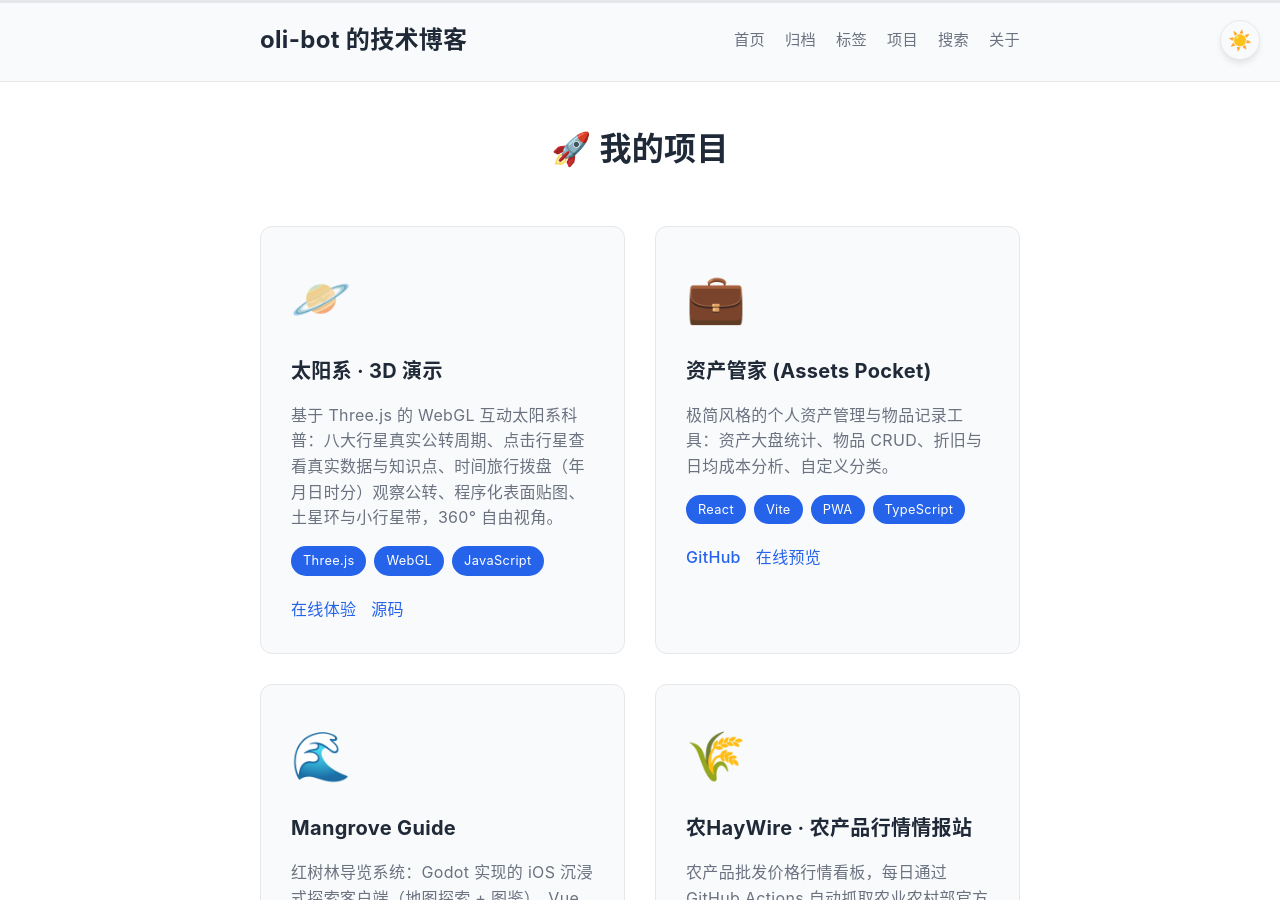
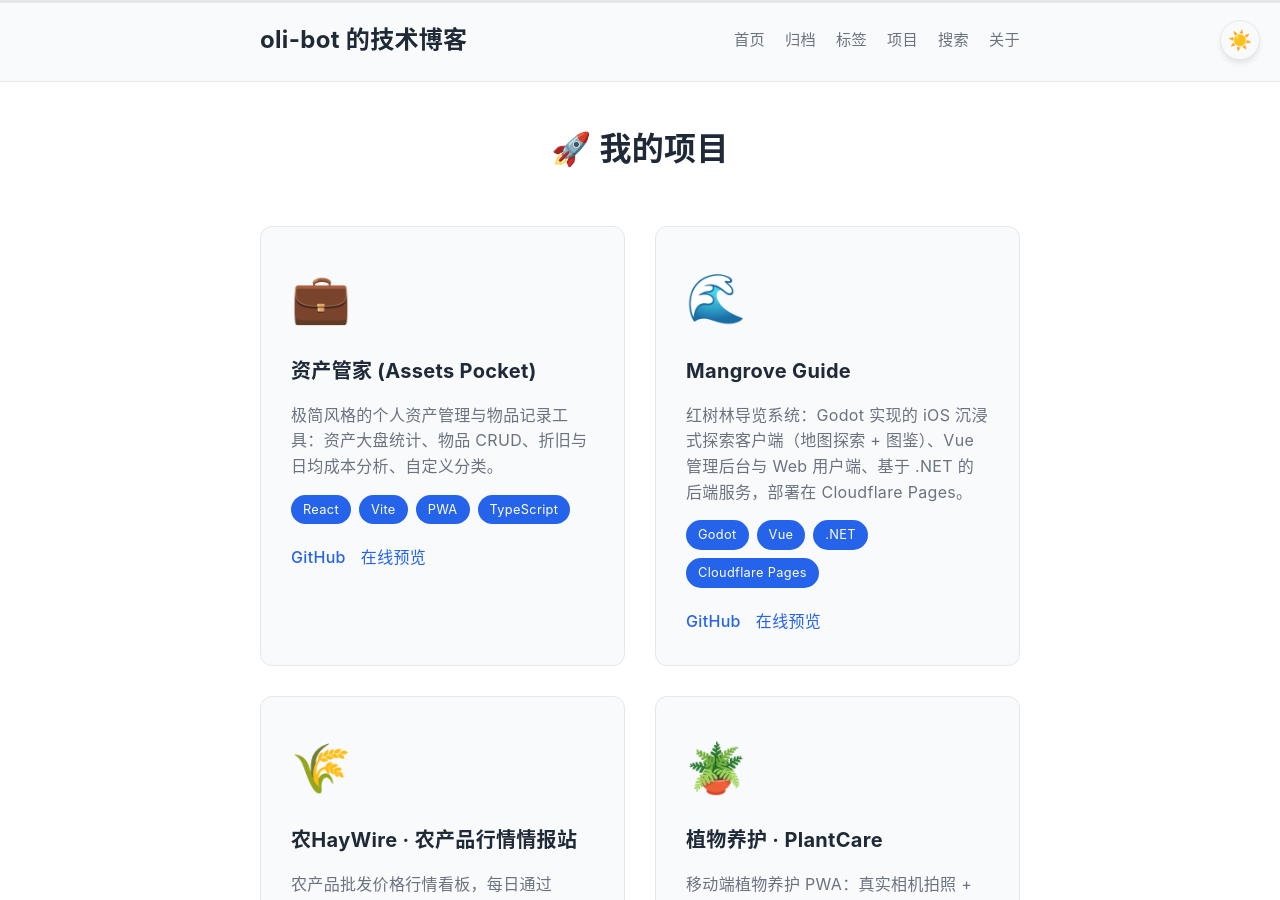
Before and after one commit to oli-bot/oli-bot.github.io, a Jekyll site: the page built from projects.html, in a window 1280 px wide and 900 px high. Built offline with Jekyll 4.4.1, drawn with Linux system fonts in a browser that asks for light colours.

Commit message:
chore: 项目页移除 3D 太阳系演示卡片（纯演示，非正式项目）
Co-Authored-By: Claude <noreply@anthropic.com>

```diff
--- a/projects.html
+++ b/projects.html
@@ -8,21 +8,6 @@ permalink: /projects/
   <h1 class="page-title">🚀 我的项目</h1>
 
   <div class="projects-grid">
-    <article class="project-card">
-      <div class="project-icon">🪐</div>
-      <h3 class="project-title">太阳系 · 3D 演示</h3>
-      <p class="project-description">基于 Three.js 的 WebGL 互动太阳系科普：八大行星真实公转周期、点击行星查看真实数据与知识点、时间旅行拨盘（年月日时分）观察公转、程序化表面贴图、土星环与小行星带，360° 自由视角。</p>
-      <div class="project-tags">
-        <span class="project-tag">Three.js</span>
-        <span class="project-tag">WebGL</span>
-        <span class="project-tag">JavaScript</span>
-      </div>
-      <div class="project-links">
-        <a href="/3d-galaxy.html" class="project-link" target="_blank" rel="noopener noreferrer">在线体验</a>
-        <a href="https://github.com/oli-bot/oli-bot.github.io" class="project-link" target="_blank" rel="noopener noreferrer">源码</a>
-      </div>
-    </article>
-
     <article class="project-card">
       <div class="project-icon">💼</div>
       <h3 class="project-title">资产管家 (Assets Pocket)</h3>
```
